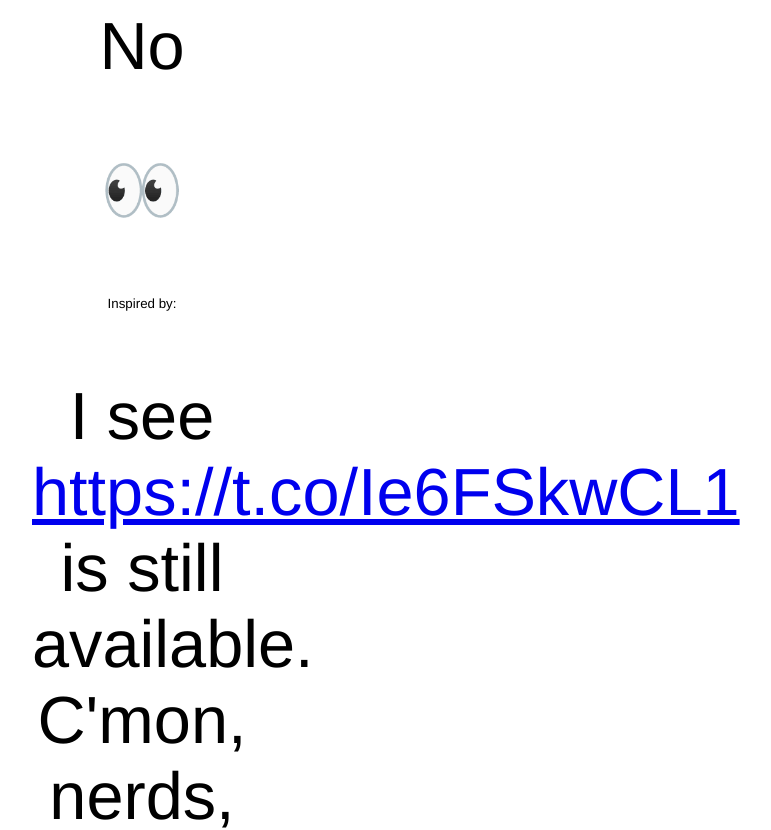
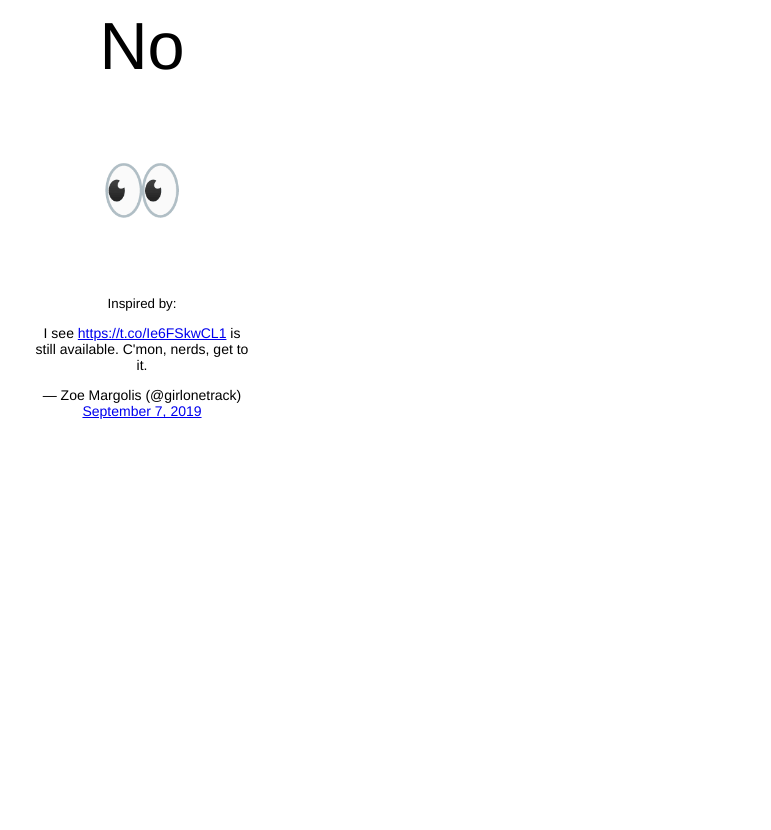
Before and after one commit to pierskarsenbarg/hasborisjohnsonresignedyet, a website: page www/index.html in a window 1280 px wide. Shown: the top 830 px of the page, without its empty margins (498-1269 px from the left). After the commit the page ends 800 px from the top, so only its background shows below. Drawn offline with Linux system fonts and the light colour scheme.

```diff
--- a/www/index.css
+++ b/www/index.css
@@ -10,3 +10,7 @@
 .small {
     font-size: 10pt;
 }
+
+.twitter-tweet {
+    font-size: 14px;
+}
```
